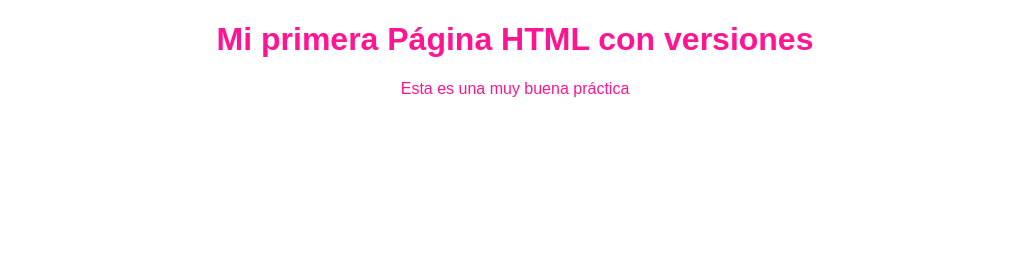
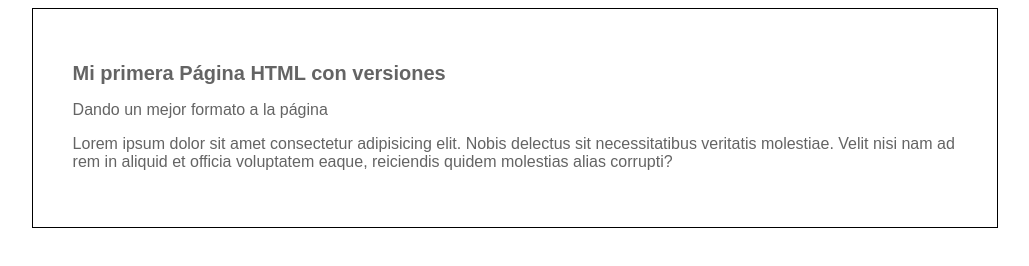
Before and after one commit to franlop24/primerGHitHubProject, a plain HTML site: page index.html in a window 1280 px wide. Shown: the whole page, without its empty margins (125-1154 px from the left). Drawn offline with Linux system fonts and the light colour scheme.

Commit message:
subiendo la version mas nueva al master

```diff
--- a/css/estilos.css
+++ b/css/estilos.css
@@ -1,5 +1,16 @@
 body {
     text-align: center;
     font-family: Arial, Helvetica, sans-serif;
-    color: deeppink;
+    color:#646464;
 }
+.container {
+    width: 70%;
+    margin: 0 auto;
+    text-align: left;
+    border: 1px solid black;
+    padding: 40px;
+}
+
+h1 {
+    font-size: 20px;
+}
--- a/index.html
+++ b/index.html
@@ -7,7 +7,13 @@
     <link rel="stylesheet" href="./css/estilos.css">
 </head>
 <body>
-    <h1>Mi primera Página HTML con versiones</h1>
-    <p>Esta es una muy buena práctica</p>
+    <div class="container">
+        <div class="post">
+            <h1>Mi primera Página HTML con versiones</h1>
+            <p>Dando un mejor formato a la página</p>
+            <p>Lorem ipsum dolor sit amet consectetur adipisicing elit. Nobis delectus sit necessitatibus veritatis molestiae. Velit nisi nam ad rem in aliquid et officia voluptatem eaque, reiciendis quidem molestias alias corrupti?</p>
+        </div>
+    </div>
+
 </body>
 </html>
```
